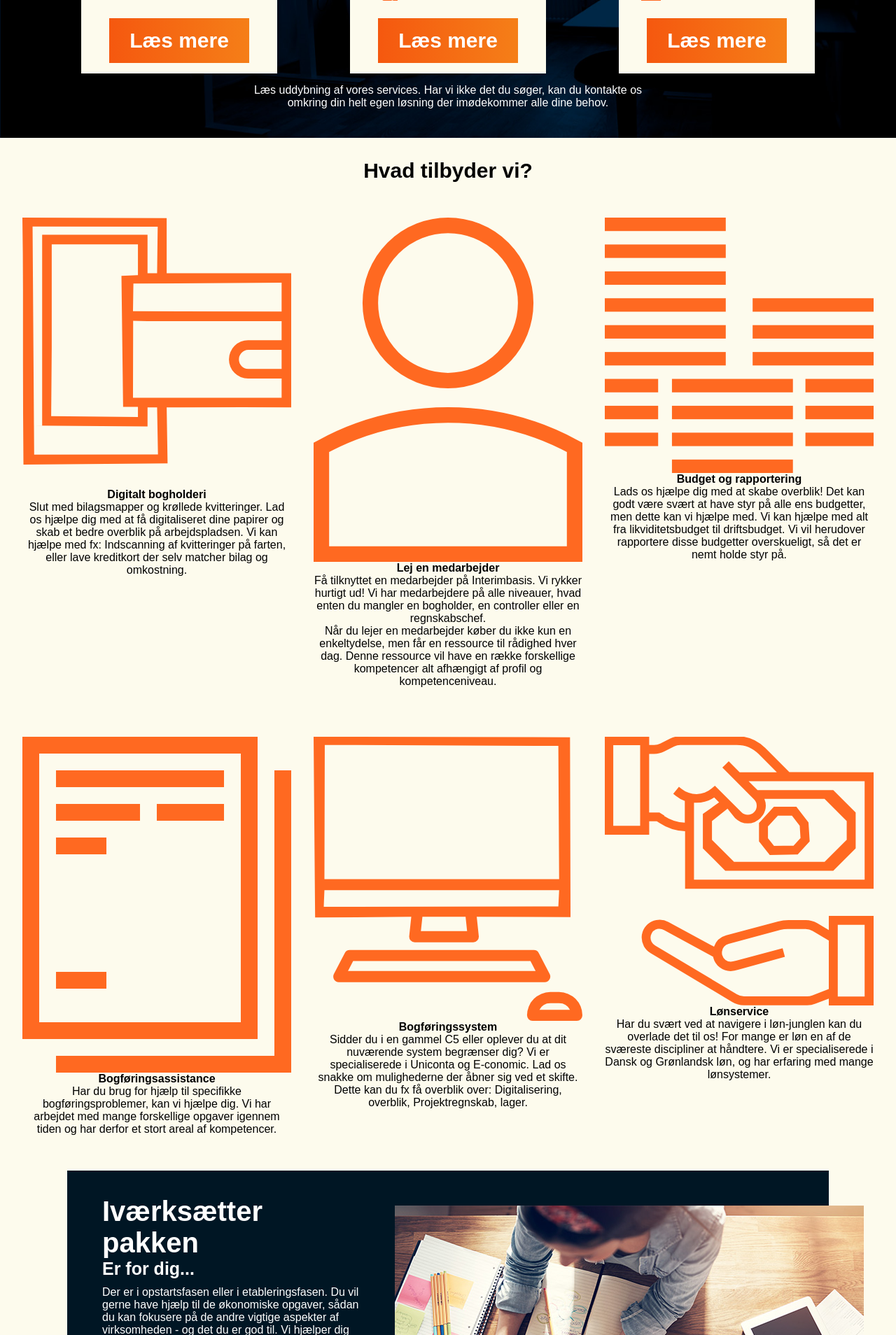
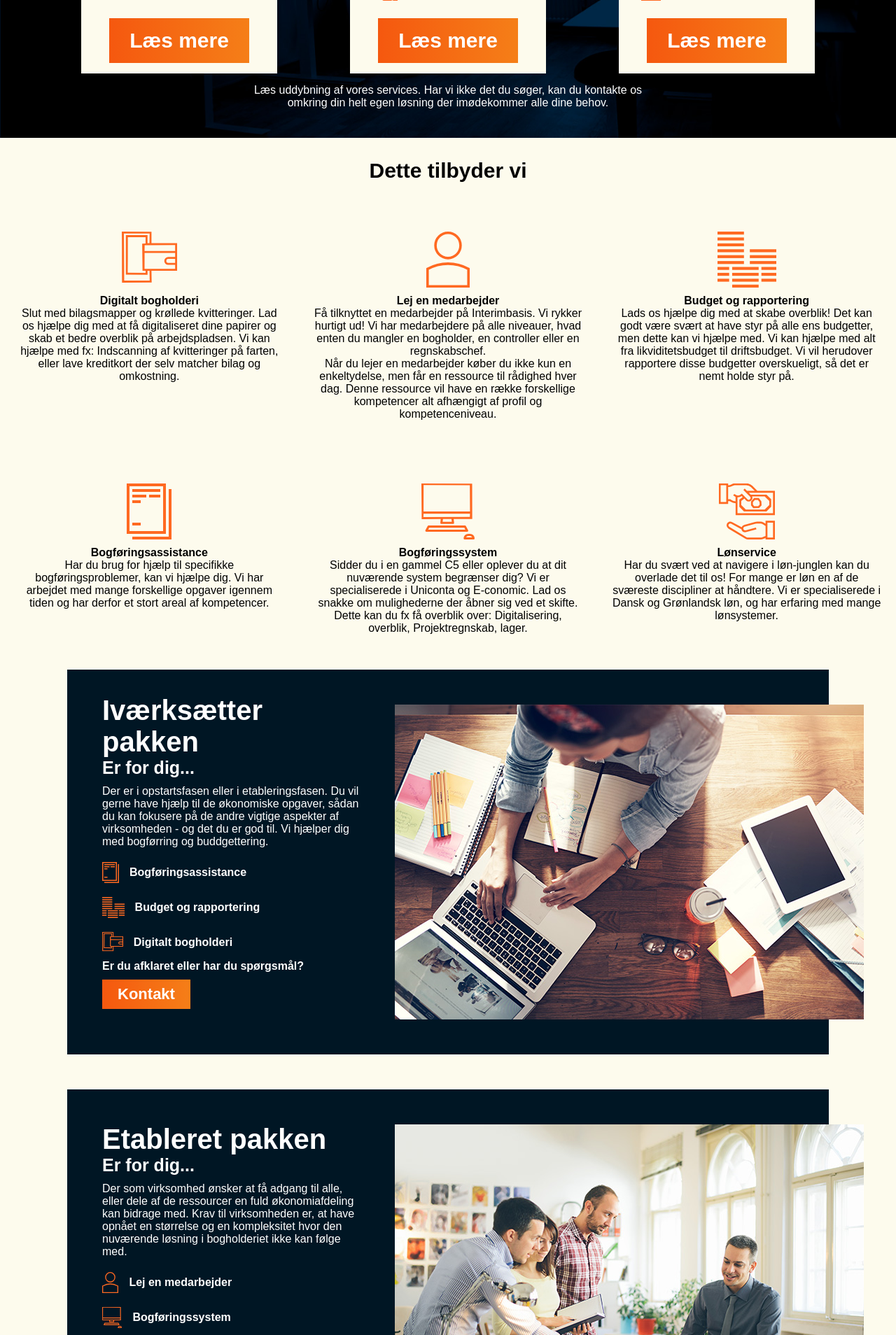
Before and after one commit to Nollee/repenso, a PHP site: page /service.html in a window 1280 px wide. Shown: the part 503-2411 px from the top of the page at 70% size. Run offline with PHP 8.4, Linux system fonts and the light colour scheme; some web fonts are replaced.

Commit message:
fixed service

```diff
--- a/web/about.html
+++ b/web/about.html
@@ -87,7 +87,8 @@
     <img id="overview-mobile" src="images/overview-mobile.jpg" alt="repenso">
     <div class="about-who">
     <h2>Hvem er vi</h2>
-    <p>Bacon ipsum dolor amet tri-tip shank chicken, tail picanha sirloin swine pork. Chislic burgdoggen leberkas beef. Venison ribeye strip steak ball tip leberkas. Shankle beef tail pork loin rump shoulder frankfurter boudin andouille, strip steak porchetta biltong leberkas. Tenderloin beef swine pastrami meatloaf burgdoggen spare ribs. Pork belly andouille beef ribs, ball tip kielbasa cupim chuck filet mignon frankfurter biltong jerky pork chop tenderloin shank hamburger.</p>
+    <p>Repenso er en bogholdervirksomhed, stiftet i Grønland, hvor vores nuværende hovedkontor er placeret. Vi hjælper andre virksomheder med økonomistyring. Vores virksomhed blev stiftet i starten af 2017, men har i dag allerede over 20 ansatte. Vi har 4 afdelinger i alt. to på Grønland; Nuuk og Ilulissat, ligeledes har vi to i Danmark; Skanderborg og Køge. Vores nuværende mål er at rykke hovedkontoret til Skanderborg, hvor vil vil igangsætte en ekspandering af afdelingen med større lokaler og flere ansatte. Dette er essentielt, eftersom vores fokusgruppe er i Danmark, samt hovedparten af vores kunder har placering i Østjylland. Kundegruppen består hovedsageligt af mindre eller mellemstore virksomheder.<br> Vi tilbyder nyere digitale løsninger, men forsøger på samme tid ikke at digitaliser alle vores ydelser. Vi forsøger på bedste vis at have fysisk tilstedeværelse, hvilket er en af vores kerneydelser.
+</p>
     <h2>Se vores afdelinger</h2>
     <div class="anchor-departments" id="departments">
 
--- a/web/index.html
+++ b/web/index.html
@@ -124,7 +124,7 @@
       <div class="wrapper">
       <h2 class="casegrid01">Samarbejde <br> med Tinc</h2>
       <div class="photoframe">
-      <img class="ownerphoto photo casegrid02" src="images/michael.png" alt="Tinc Michael">
+      <img class="ownerphoto photo casegrid02" src="images/michael.jpg" alt="Tinc Michael">
       <img class="casephoto photo casegrid03" src="images/tinc_case.jpg" alt="Butik Tinc">
       </div>
       <h3 class="casequote">"Repenso leverer når vi har brug for det"</h3>
@@ -133,7 +133,7 @@
     <div class="casecontent">
       <h2>Samarbejde <br> med Ry Festival</h2>
       <div class="photoframe">
-      <img class="ownerphoto photo"src="images/martin.png" alt="Ry Outdoor Festival">
+      <img class="ownerphoto photo"src="images/martin.jpg" alt="Ry Outdoor Festival">
       <img class="casephoto photo"src="images/ry_case.jpg" alt="Ry Outdoor Festival">
       </div>
       <h3 class="casequote">"Vi er rigtig glade for vores samarbejde"</h3>
--- a/web/sass/style.scss
+++ b/web/sass/style.scss
@@ -982,10 +982,9 @@ visibility: hidden;
 #service-about {
   display: flex;
   flex-direction: row;
-  justify-content: space-evenly;
+  justify-content: space-around;
   flex-wrap: wrap;
   flex-direction: row;
-  width: 100%;
 }
 .service-h2 {
   h2 {
@@ -1000,10 +999,16 @@ visibility: hidden;
   padding-top: 20px;
 width: 30%;
 display: flex;
-justify-content: flex-start;
 flex-direction: column;
 text-align: center;
 margin-bottom: 50px;
+img{
+  height: 80px;
+  width: auto;
+  margin: auto;
+  margin-top: 20px;
+  margin-bottom: 10px;
+}
 }
 
 .pack-desc-section {
--- a/web/service.html
+++ b/web/service.html
@@ -146,7 +146,7 @@
 <section id="service-about">
   <div class="service-h2">
   <div class="h2-line"></div>
-  <h2>Hvad tilbyder vi?</h2>
+  <h2>Dette tilbyder vi</h2>
   <div class="h2-line"></div>
   </div>
   <div class="service-about-container">
```
Also changed, not shown: web/CSS/style.css.
